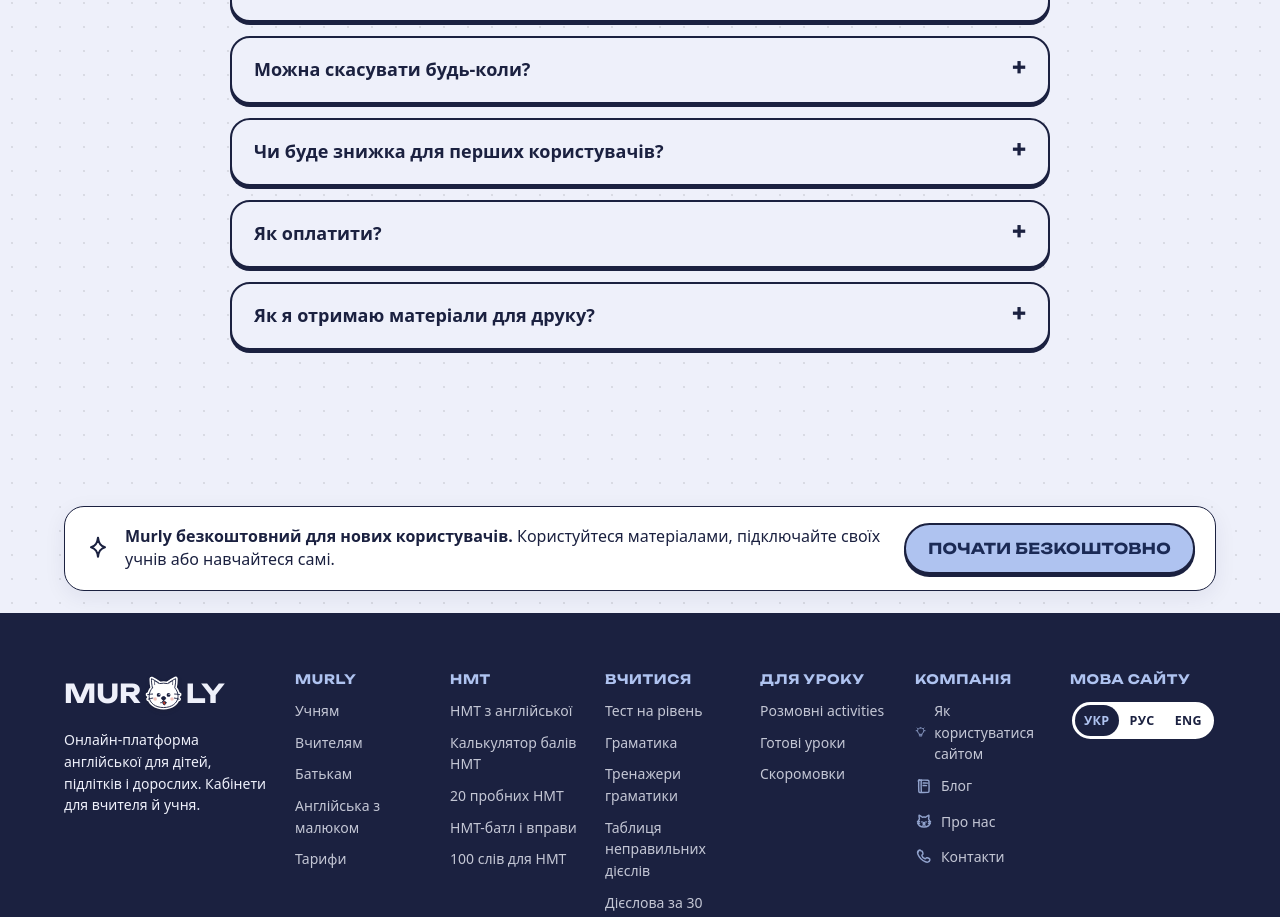
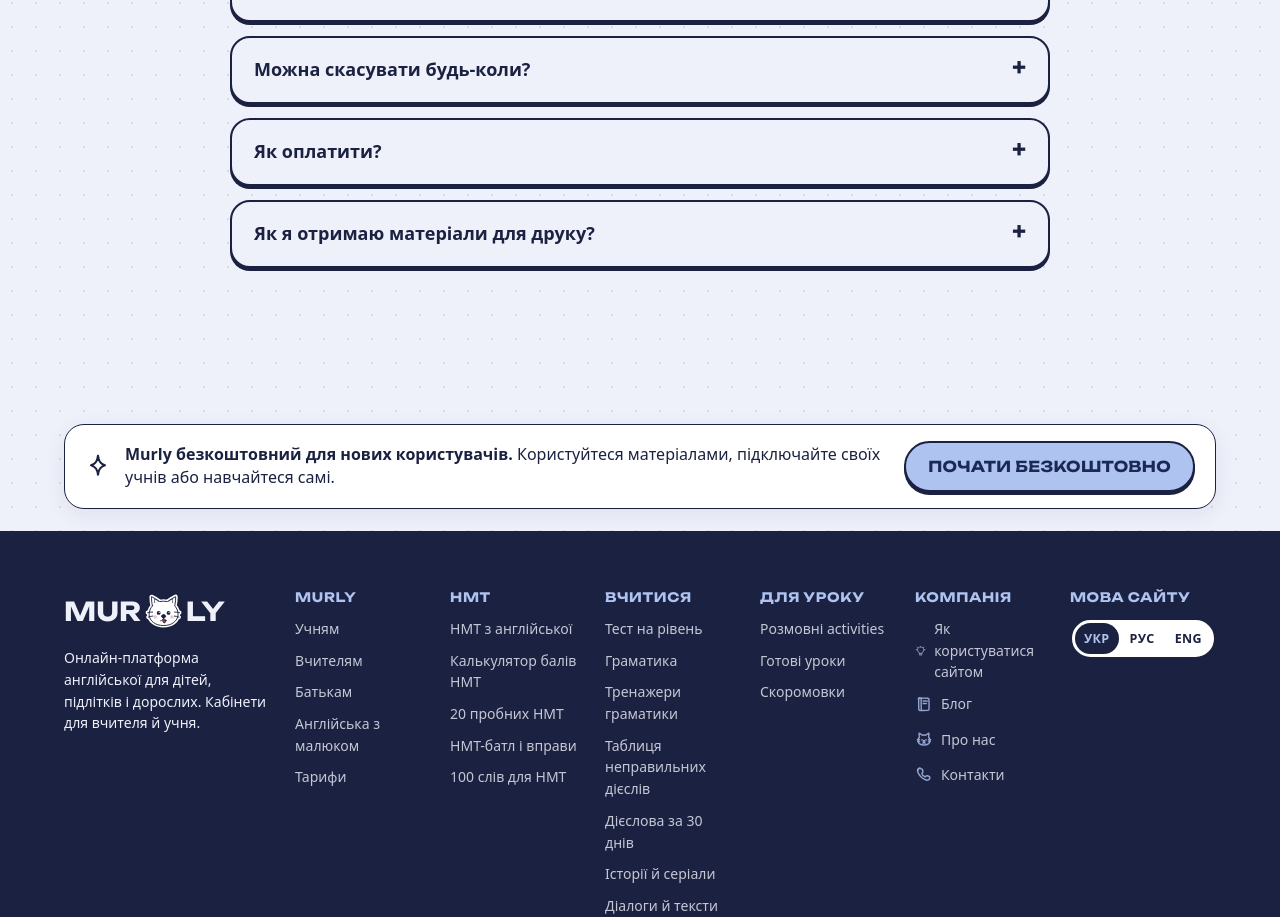
Before and after one commit to mariyavalyanskaya95-create/murly-saas, a Next.js app: page /pricing in a window 1280 px wide. Shown: the part 3437-4354 px from the top of the page. Built offline with nearby package versions, Linux system fonts and the light colour scheme; no server answers; a web font is replaced by a local one.

Commit message:
Pricing: remove -50% FAQ

```diff
--- a/app/(marketing)/pricing/page.tsx
+++ b/app/(marketing)/pricing/page.tsx
@@ -31,7 +31,6 @@ const FAQ: { q: T; a: T }[] = [
   { q: { uk: 'Як працює безкоштовний місяць?', ru: 'Как работает бесплатный месяц?', en: 'How does the free month work?' }, a: { uk: 'Після реєстрації 30 днів у тебе всі можливості Pro, картку вводити не треба. Якщо не продовжиш, кабінет перейде на «Старт»: усі дані лишаються, активними будуть 3 учні.', ru: 'После регистрации 30 дней у тебя все возможности Pro, карту вводить не нужно. Если не продлишь, кабинет перейдёт на «Старт»: все данные остаются, активными будут 3 ученика.', en: 'For 30 days after sign-up you get everything in Pro, no card needed. If you don’t continue, the dashboard moves to Start: all your data stays, and 3 students remain active.' } },
   { q: { uk: 'Що дає «Запроси колегу»?', ru: 'Что даёт «Пригласи коллегу»?', en: 'What does “Invite a colleague” give?' }, a: { uk: 'Коли вчитель за твоїм посиланням оформить Pro, ви обоє отримаєте ще місяць безкоштовно.', ru: 'Когда учитель по твоей ссылке оформит Pro, вы оба получите ещё месяц бесплатно.', en: 'When a teacher who joined via your link gets Pro, you both get another month free.' } },
   { q: { uk: 'Можна скасувати будь-коли?', ru: 'Можно отменить в любой момент?', en: 'Can I cancel anytime?' }, a: { uk: 'Так, у кабінеті, в один клік. Доступ лишається до кінця оплаченого періоду, без штрафів.', ru: 'Да, в кабинете, в один клик. Доступ сохраняется до конца оплаченного периода, без штрафов.', en: 'Yes, in your dashboard, in one click. You keep access until the end of the paid period, no penalties.' } },
-  { q: { uk: 'Чи буде знижка для перших користувачів?', ru: 'Будет ли скидка для первых пользователей?', en: 'Is there a discount for early users?' }, a: { uk: 'Так. Усі, хто зареєструється до запуску оплати, отримають −50% на будь-який тариф назавжди. Нічого робити не треба: знижка прив’яжеться до вашого акаунта автоматично.', ru: 'Да. Все, кто зарегистрируется до запуска оплаты, получат −50% на любой тариф навсегда. Ничего делать не нужно: скидка привяжется к вашему аккаунту автоматически.', en: 'Yes. Everyone who signs up before paid plans launch gets 50% off any plan forever. Nothing to do: the discount is linked to your account automatically.' } },
   { q: { uk: 'Як оплатити?', ru: 'Как оплатить?', en: 'How do I pay?' }, a: { uk: 'Карткою онлайн, у гривнях. Оплату ще підключаємо, а поки безкоштовне працює без обмежень.', ru: 'Картой онлайн, в гривнах. Оплату ещё подключаем, а пока бесплатное работает без ограничений.', en: 'By card online, in hryvnias. Payments are still being connected. Until then, everything free works without limits.' } },
   { q: { uk: 'Як я отримаю матеріали для друку?', ru: 'Как я получу материалы для печати?', en: 'How do I get the printables?' }, a: { uk: 'Одразу після оплати на пошту прийде лист з посиланням. Відкриваєш файл і натискаєш «Друк або PDF»: можна роздрукувати або зберегти як PDF. Посилання діє завжди.', ru: 'Сразу после оплаты на почту придёт письмо со ссылкой. Открываешь файл и нажимаешь «Печать или PDF»: можно распечатать или сохранить как PDF. Ссылка действует всегда.', en: 'Right after payment you get an email with a link. Open a file and press “Print or PDF” to print it or save it as a PDF. The link never expires.' } },
 ];
```
